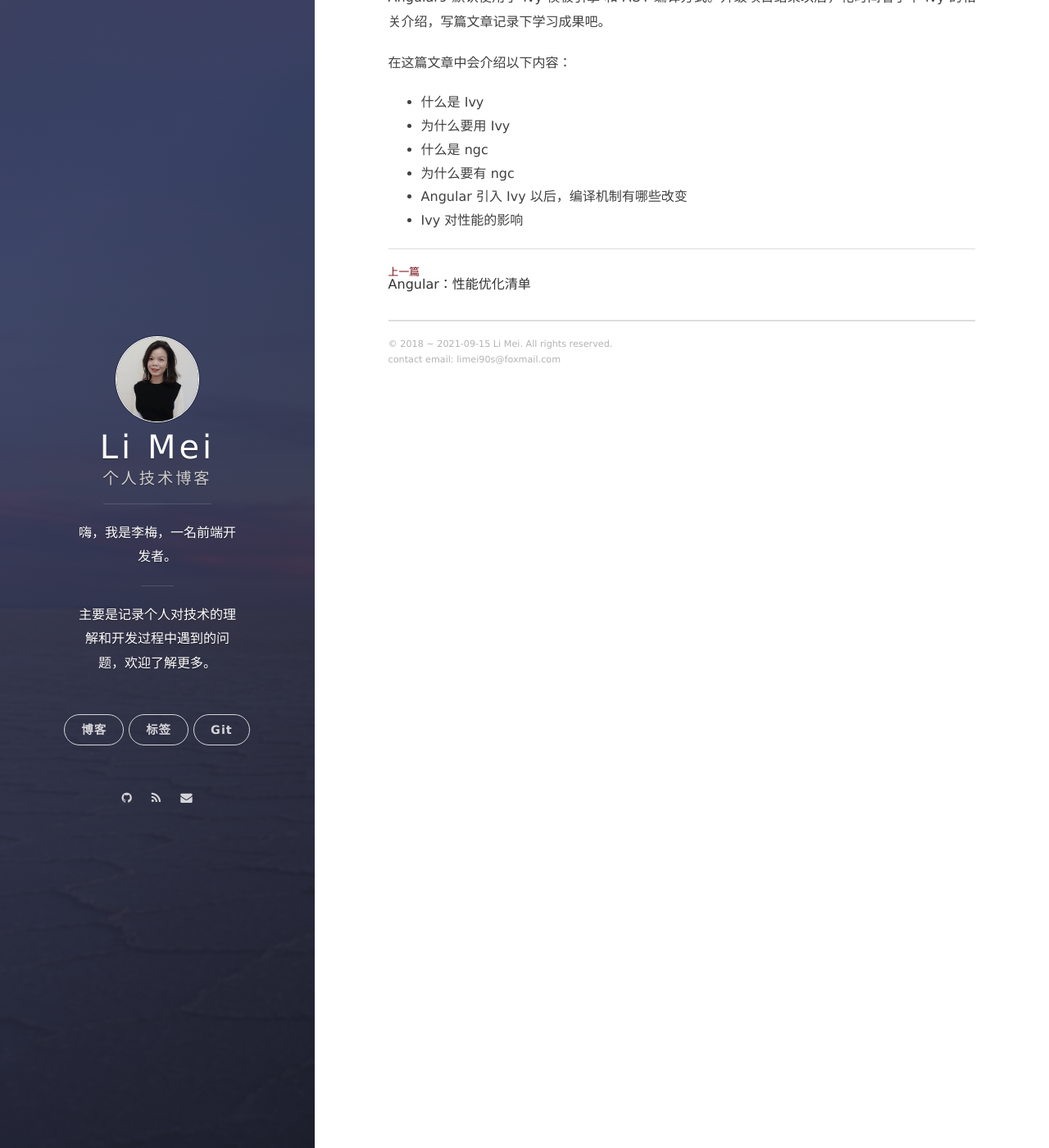
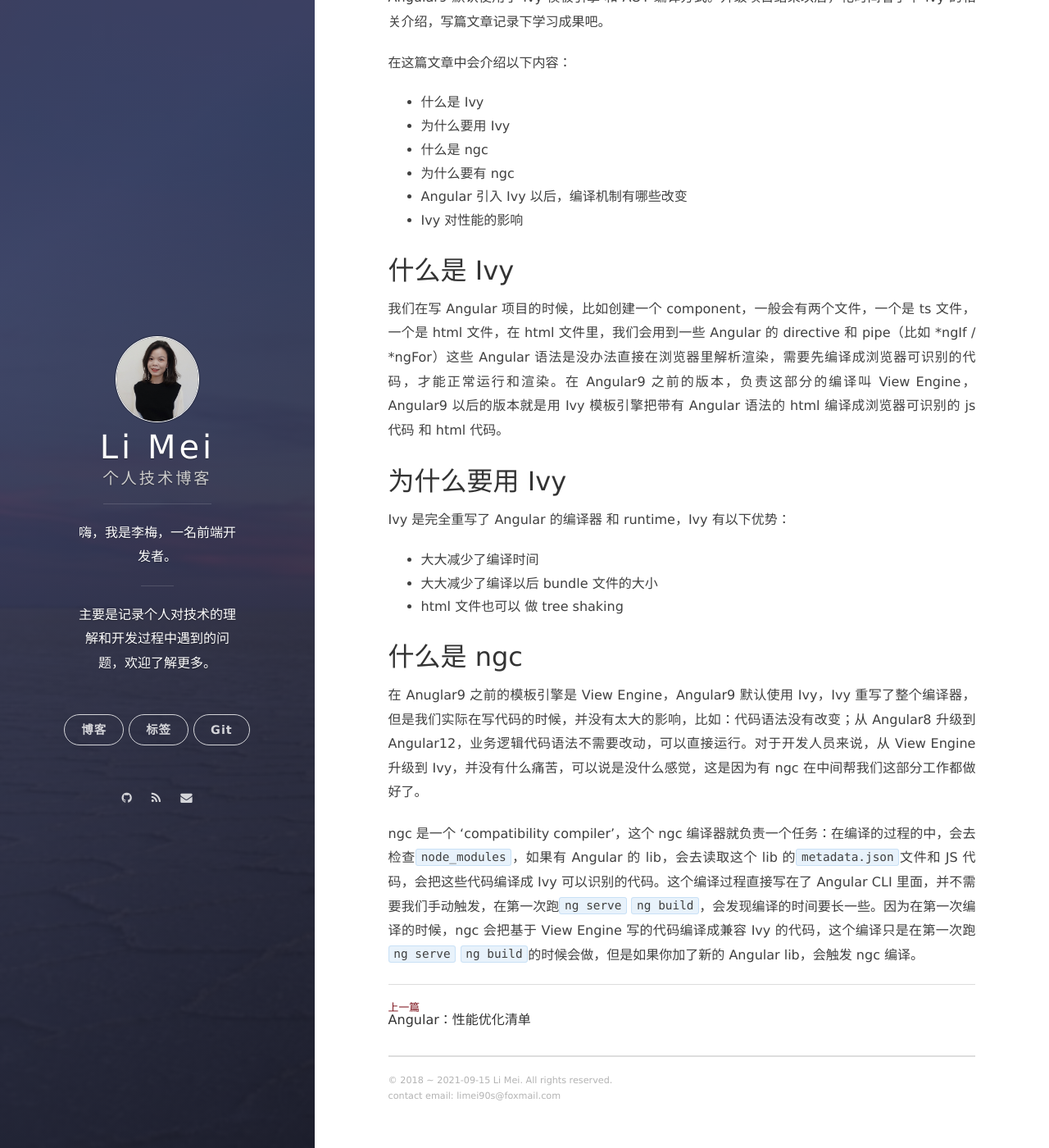
Before and after one commit to LiMeii/LiMeii.github.io, a Jekyll site: the page built from _posts/2021-09-01-angular-ivy.md, in a window 1280 px wide and 1400 px high, scrolled down 188 px. Shown: the whole window at 82% size. Built offline with Jekyll 4.4.1, drawn with Linux system fonts in a browser that asks for light colours; nearby versions of some CDN libraries.

Commit message:
Update 2021-09-01-angular-ivy.md

````diff
--- a/_posts/2021-09-01-angular-ivy.md
+++ b/_posts/2021-09-01-angular-ivy.md
@@ -14,3 +14,21 @@ layout: post
 - 为什么要有 ngc
 - Angular 引入 Ivy 以后，编译机制有哪些改变
 - Ivy 对性能的影响
+
+## 什么是 Ivy
+
+我们在写 Angular 项目的时候，比如创建一个 component，一般会有两个文件，一个是 ts 文件，一个是 html 文件，在 html 文件里，我们会用到一些 Angular 的 directive 和 pipe（比如 *ngIf / *ngFor）这些 Angular 语法是没办法直接在浏览器里解析渲染，需要先编译成浏览器可识别的代码，才能正常运行和渲染。在 Angular9 之前的版本，负责这部分的编译叫 View Engine，Angular9 以后的版本就是用 Ivy 模板引擎把带有 Angular 语法的 html 编译成浏览器可识别的 js 代码 和 html 代码。
+
+## 为什么要用 Ivy
+
+Ivy 是完全重写了 Angular 的编译器 和 runtime，Ivy 有以下优势：
+- 大大减少了编译时间
+- 大大减少了编译以后 bundle 文件的大小
+- html 文件也可以 做 tree shaking
+
+
+## 什么是 ngc
+在 Anuglar9 之前的模板引擎是 View Engine，Angular9 默认使用 Ivy，Ivy 重写了整个编译器，但是我们实际在写代码的时候，并没有太大的影响，比如：代码语法没有改变；从 Angular8 升级到 Angular12，业务逻辑代码语法不需要改动，可以直接运行。对于开发人员来说，从 View Engine 升级到 Ivy，并没有什么痛苦，可以说是没什么感觉，这是因为有 ngc 在中间帮我们这部分工作都做好了。
+
+
+ngc 是一个 ‘compatibility compiler’，这个 ngc 编译器就负责一个任务：在编译的过程的中，会去检查```node_modules```，如果有 Angular 的 lib，会去读取这个 lib 的```metadata.json```文件和 JS 代码，会把这些代码编译成 Ivy 可以识别的代码。这个编译过程直接写在了 Angular CLI 里面，并不需要我们手动触发，在第一次跑```ng serve``` ```ng build```，会发现编译的时间要长一些。因为在第一次编译的时候，ngc 会把基于 View Engine 写的代码编译成兼容 Ivy 的代码，这个编译只是在第一次跑 ```ng serve``` ```ng build```的时候会做，但是如果你加了新的 Angular lib，会触发 ngc 编译。
````
